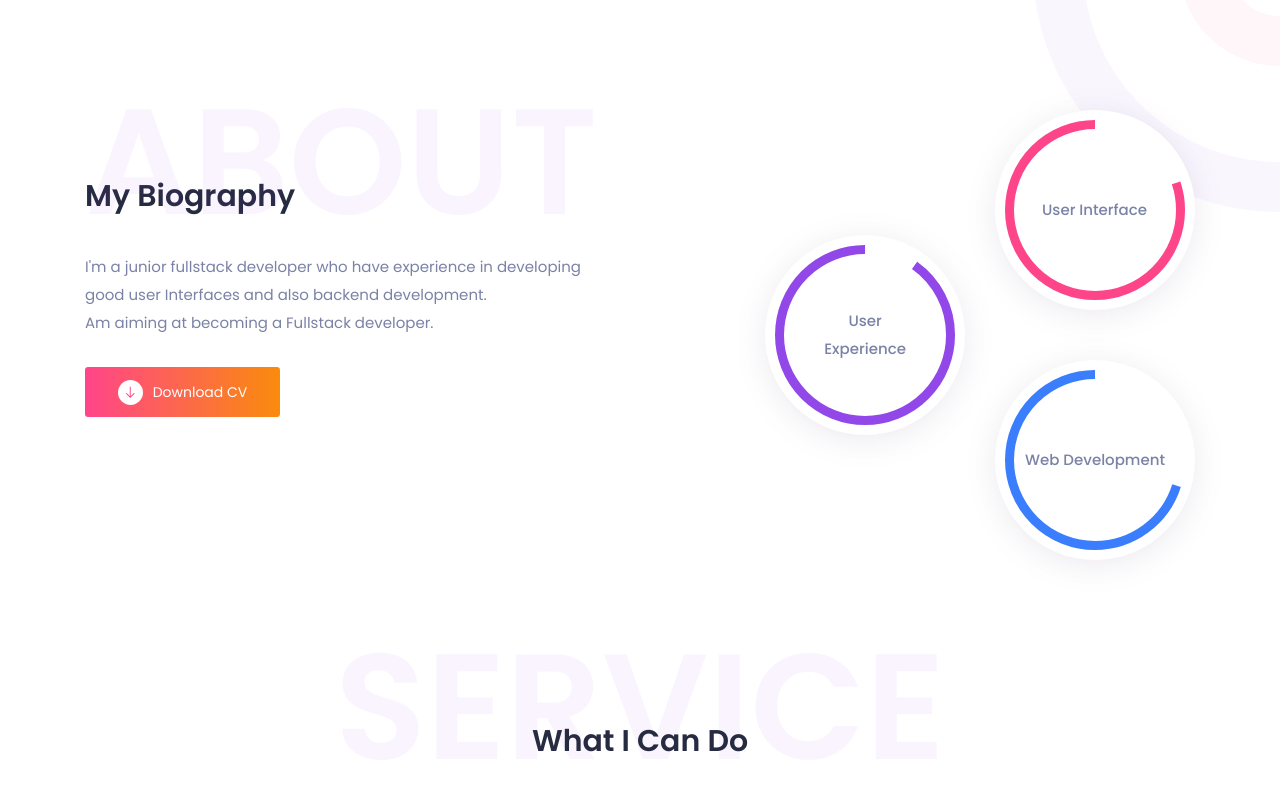
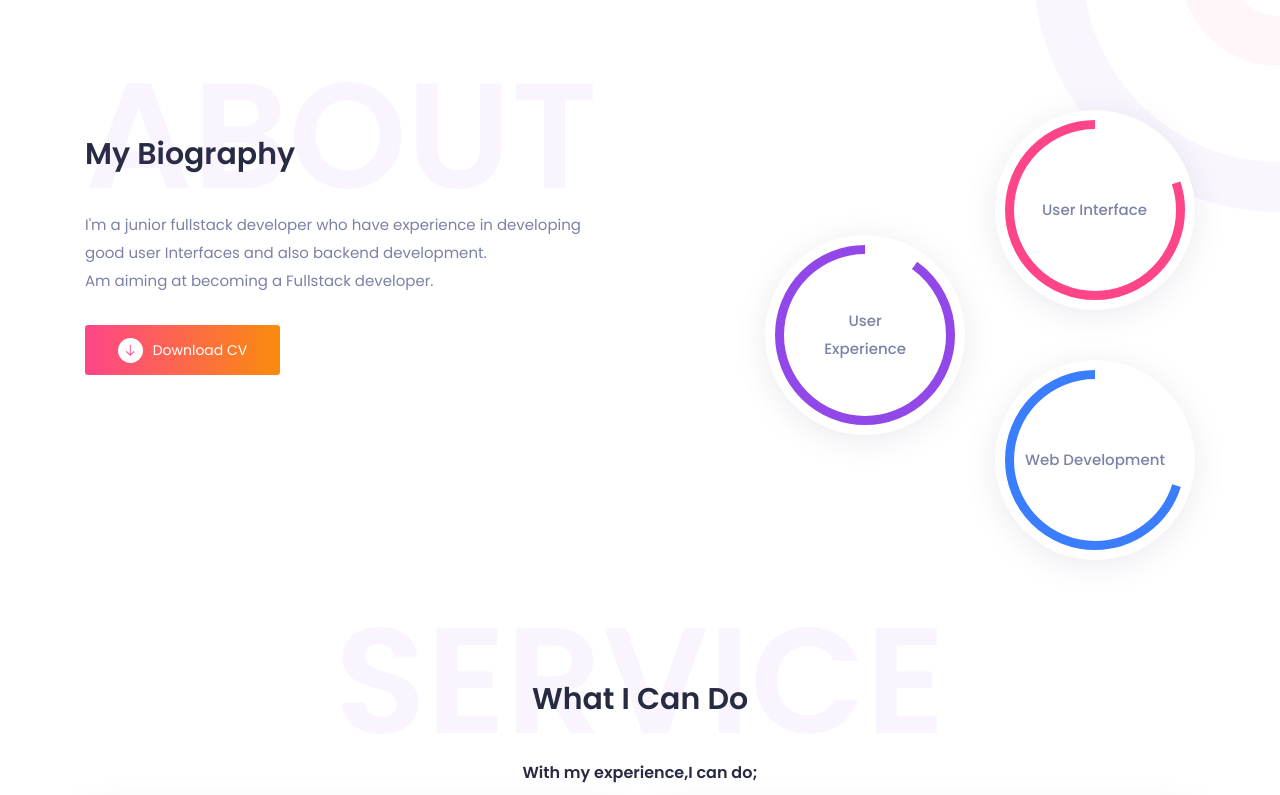
Before and after one commit to collinsbett29/Collins_Bett, a plain HTML site: page index.html in a window 1280 px wide. Shown: the part 820-1615 px from the top of the page. Drawn offline with Linux system fonts and the light colour scheme; some packages are replaced by stand-ins of ours; files that its build step writes are made by us from their sources.

```diff
--- a/style.css
+++ b/style.css
@@ -1495,8 +1495,8 @@
 
 .titile {
   font-size: 150px;
-    line-height: 2.125rem;
-    margin-top: 35px;
+  line-height: 0.125rem;
+  margin-top: 25px;
   opacity: 0.05;
   color: #9248e9;
   text-transform: uppercase;
```
Lines whose indentation alone changed are shown as unchanged.
